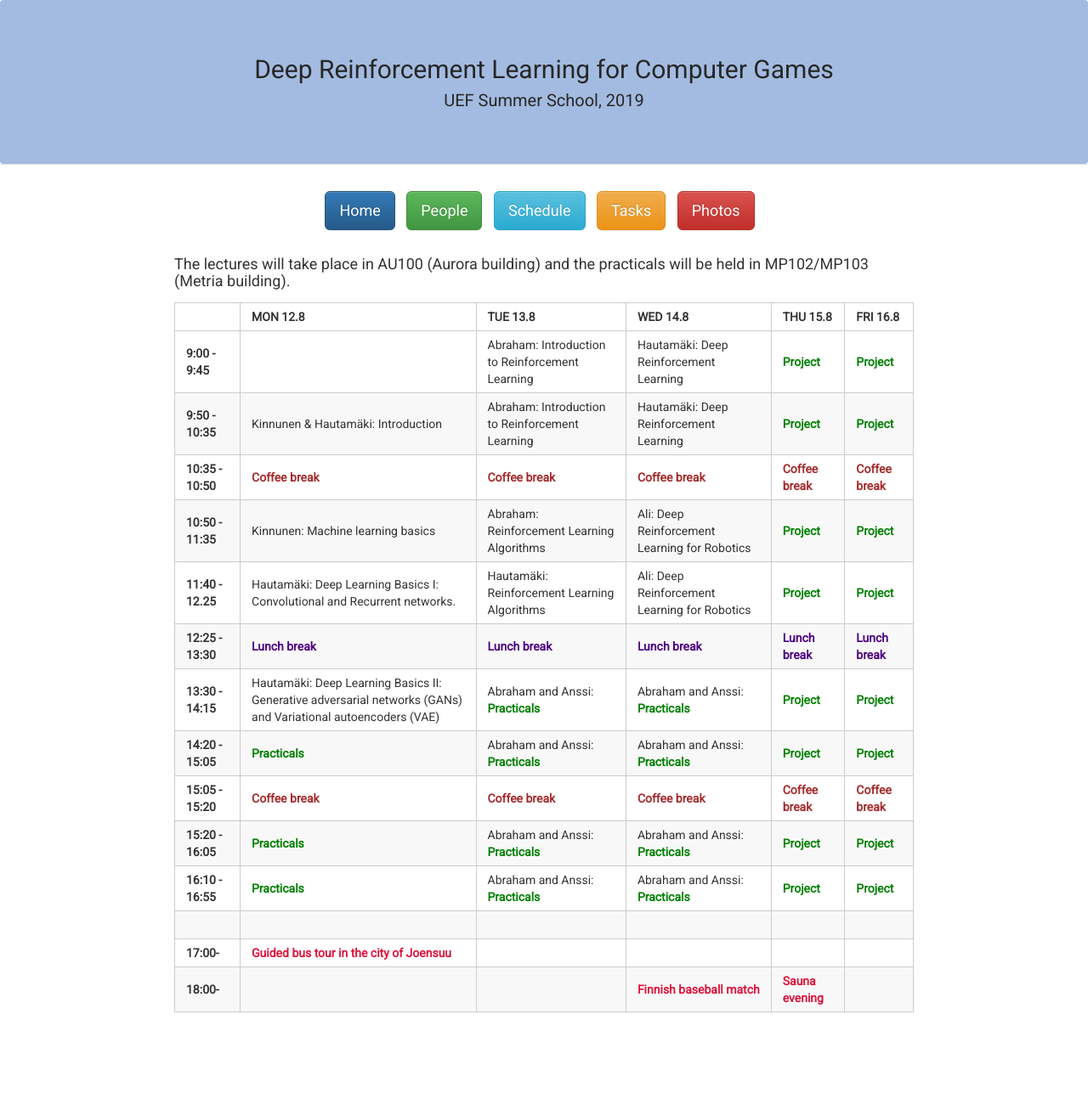
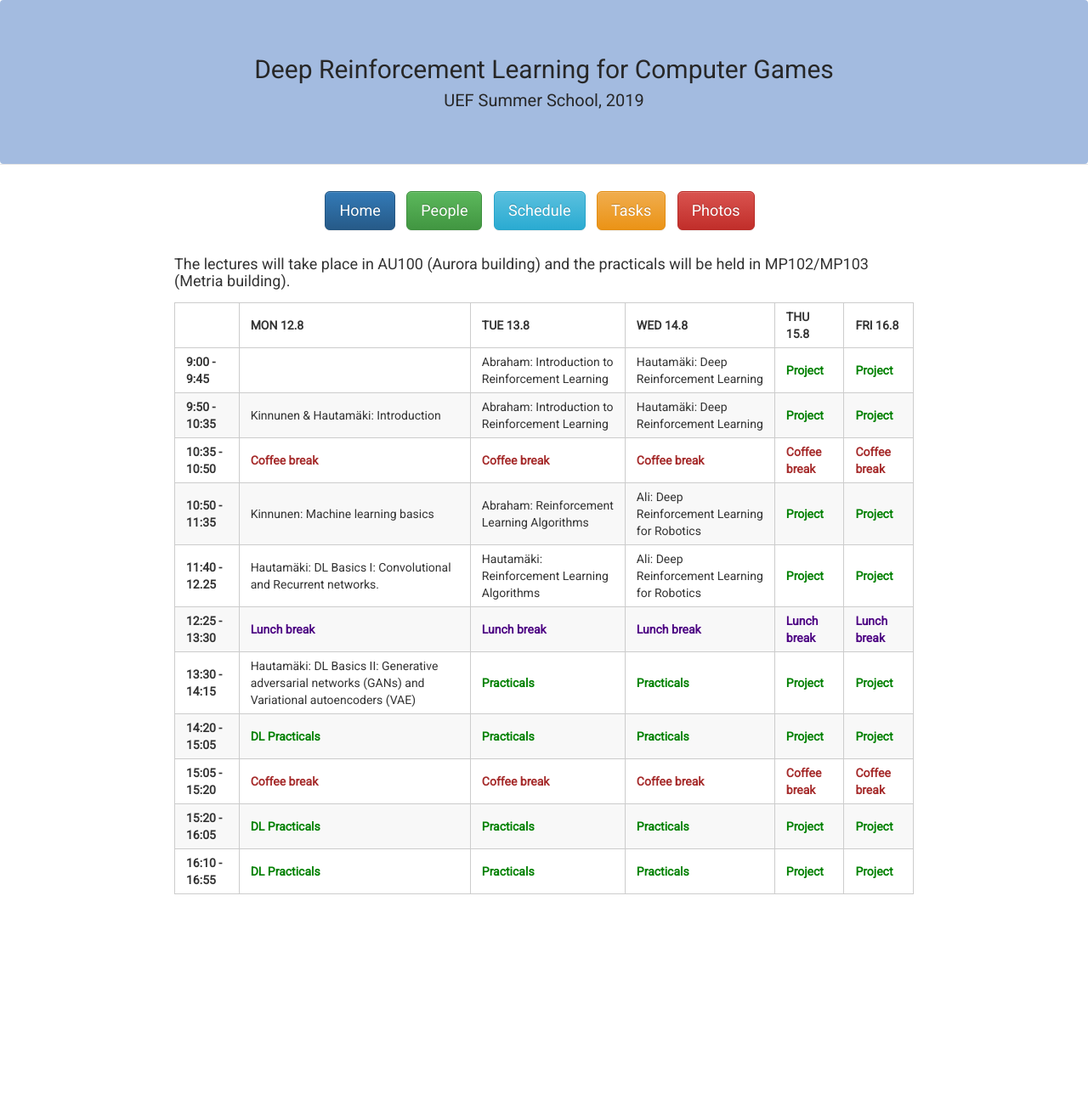
Before and after one commit to abrahamwoubie/summerschool, a Jekyll site: the page built from schedule.md, in a window 1280 px wide. Shown: the whole page at 85% size. Built offline with Jekyll 4.4.1, drawn with Linux system fonts in a browser that asks for light colours; nearby versions of some CDN libraries; after the commit the page ends 1148 px from its top, so only the background shows below that.

Commit message:
Updating the repo

```diff
--- a/_data/people.yml
+++ b/_data/people.yml
@@ -10,7 +10,7 @@ lecturers:
   photo: "img/Abraham.jpg"
   site: "https://uefconnect.uef.fi/en/person/abraham-woubie.zewoudie/"
 - name: "Dr. AliGhadirzadeh"
-  organization: "UEF"
+  organization: "KTH"
   topic: "Deep Reinforcement Learning for Computer Games"
   photo: "img/ali.jpg"
   site: "http://www.csc.kth.se/~algh/"
--- a/schedule.md
+++ b/schedule.md
@@ -14,30 +14,10 @@ title: Schedule | UEF Summer School 2019
 | **9:50 - 10:35**  | Kinnunen & Hautamäki: Introduction                |  Abraham: Introduction to Reinforcement Learning |  Hautamäki: Deep Reinforcement Learning   | <span style="color:green">**Project**</span> | <span style="color:green">**Project**</span>                                              |
 | **10:35 - 10:50** | <span style="color:brown">**Coffee break**</span> | <span style="color:brown">**Coffee break**</span>       | <span style="color:brown">**Coffee break**</span> | <span style="color:brown">**Coffee break**</span> | <span style="color:brown">**Coffee break**</span> |
 | **10:50 - 11:35** | Kinnunen: Machine learning basics                           | Abraham: Reinforcement Learning Algorithms                    | Ali: Deep Reinforcement Learning for Robotics               |  <span style="color:green">**Project**</span> | <span style="color:green">**Project**</span>                                   |
-| **11:40 - 12.25** | Hautamäki: Deep Learning Basics I: Convolutional and Recurrent networks.                    | Hautamäki: Reinforcement Learning Algorithms                    | Ali: Deep Reinforcement Learning for Robotics               |                     <span style="color:green">**Project**</span> | <span style="color:green">**Project**</span>                 |
+| **11:40 - 12.25** | Hautamäki: DL Basics I: Convolutional and Recurrent networks.                    | Hautamäki: Reinforcement Learning Algorithms                    | Ali: Deep Reinforcement Learning for Robotics               |                     <span style="color:green">**Project**</span> | <span style="color:green">**Project**</span>                 |
 | **12:25 - 13:30** | <span style="color:indigo">**Lunch break**</span>   | <span style="color:indigo">**Lunch break**</span>         | <span style="color:indigo">**Lunch break**</span>   | <span style="color:indigo">**Lunch break**</span>   | <span style="color:indigo">**Lunch break**</span>   |
-| **13:30 - 14:15** | Hautamäki: Deep Learning Basics II: Generative adversarial networks (GANs) and Variational autoencoders (VAE)                   | Abraham and Anssi: <span style="color:green">**Practicals**</span>          | Abraham and Anssi: <span style="color:green">**Practicals**</span>                     | <span style="color:green">**Project**</span>   | <span style="color:green">**Project**</span>   |
-| **14:20 - 15:05** | <span style="color:green">**Practicals**</span>                  | Abraham and Anssi: <span style="color:green">**Practicals**</span>         | Abraham and Anssi: <span style="color:green">**Practicals**</span>                     | <span style="color:green">**Project**</span>   | <span style="color:green">**Project**</span>   |
+| **13:30 - 14:15** | Hautamäki: DL Basics II: Generative adversarial networks (GANs) and Variational autoencoders (VAE)                   |  <span style="color:green">**Practicals**</span>          |  <span style="color:green">**Practicals**</span>                     | <span style="color:green">**Project**</span>   | <span style="color:green">**Project**</span>   |
+| **14:20 - 15:05** | <span style="color:green">**DL Practicals**</span>                  |  <span style="color:green">**Practicals**</span>         |  <span style="color:green">**Practicals**</span>                     | <span style="color:green">**Project**</span>   | <span style="color:green">**Project**</span>   |
 | **15:05 - 15:20** | <span style="color:brown">**Coffee break**</span> | <span style="color:brown">**Coffee break**</span>       | <span style="color:brown">**Coffee break**</span> | <span style="color:brown">**Coffee break**</span> | <span style="color:brown">**Coffee break**</span> |
-| **15:20 - 16:05** | <span style="color:green">**Practicals**</span>                    | Abraham and Anssi: <span style="color:green">**Practicals**</span>         | Abraham and Anssi: <span style="color:green">**Practicals**</span>             | <span style="color:green">**Project**</span>   | <span style="color:green">**Project**</span>   |
-| **16:10 - 16:55** | <span style="color:green">**Practicals**</span>                    | Abraham and Anssi: <span style="color:green">**Practicals**</span>         | Abraham and Anssi: <span style="color:green">**Practicals**</span>             | <span style="color:green">**Project**</span>   | <span style="color:green">**Project**</span>   |
-|                   |                                                   |                                                         |                                                   |                                                   |                                                   |
-| **17:00-**        | <span style="color:crimson">**Guided bus tour in the city of Joensuu**</span>            |                                                         |                                                   |                                                   |                                                   |
-| **18:00-**        |                                                   |                                                         | <span style="color:crimson">**Finnish baseball match**</span>                            | <span style="color:crimson">**Sauna evening**</span>                                 |                                                   |
-
-<!---
-&nbsp;
-#### <span style="color:crimson">**Saturday 18.8. at 10:00 – 17:00: Daytrip to Koli national park**</span>
-&nbsp;
-
-## Schedule of the second week (20-24 August 2018)
-
-|                   | MON 20.8                                                           | TUE 21.8                                                           | WED 22.8                                                           | THU 23.8                                                           | FRI 24.8                                                           |
-|-------------------|--------------------------------------------------------------------|--------------------------------------------------------------------|--------------------------------------------------------------------|--------------------------------------------------------------------|--------------------------------------------------------------------|
-| **10:00 - 12:00** | <span style="color:green">**Project work tutoring session (MP103)**</span> | <span style="color:green">**Project work tutoring session (MP103)**</span> | <span style="color:green">**Project work tutoring session (MP103)**</span> | <span style="color:green">**Project work tutoring session (MP103)**</span> | <span style="color:green">**Project work presentations (MP103)**</span> |
-| **12:00 - 14:00** |||||<span style="color:green">**Project work presentations (MP103)**</span>|
-|                   |                                                                    |                                                                    |                                                                    |                                                                    |                                                                    |
-| **18:00-**        | <span style="color:crimson">**Frisbeegolf**</span>                                                        |                                                                    | <span style="color:crimson">**Baking Finnish delicacies**</span>                                          |                                                                    |                                                                    |
-| **19:00-**        |                                                                    |                                                                    |                                                                    |                                                                    | <span style="color:crimson">**Farewell dinner**</span>                                                    |
-
--->
+| **15:20 - 16:05** | <span style="color:green">**DL Practicals**</span>                    | <span style="color:green">**Practicals**</span>         | <span style="color:green">**Practicals**</span>             | <span style="color:green">**Project**</span>   | <span style="color:green">**Project**</span>   |
+| **16:10 - 16:55** | <span style="color:green">**DL Practicals**</span>                    | <span style="color:green">**Practicals**</span>         |  <span style="color:green">**Practicals**</span>             | <span style="color:green">**Project**</span>   | <span style="color:green">**Project**</span>   |
```
Also changed, not shown: index.md (+4 -2 lines).
